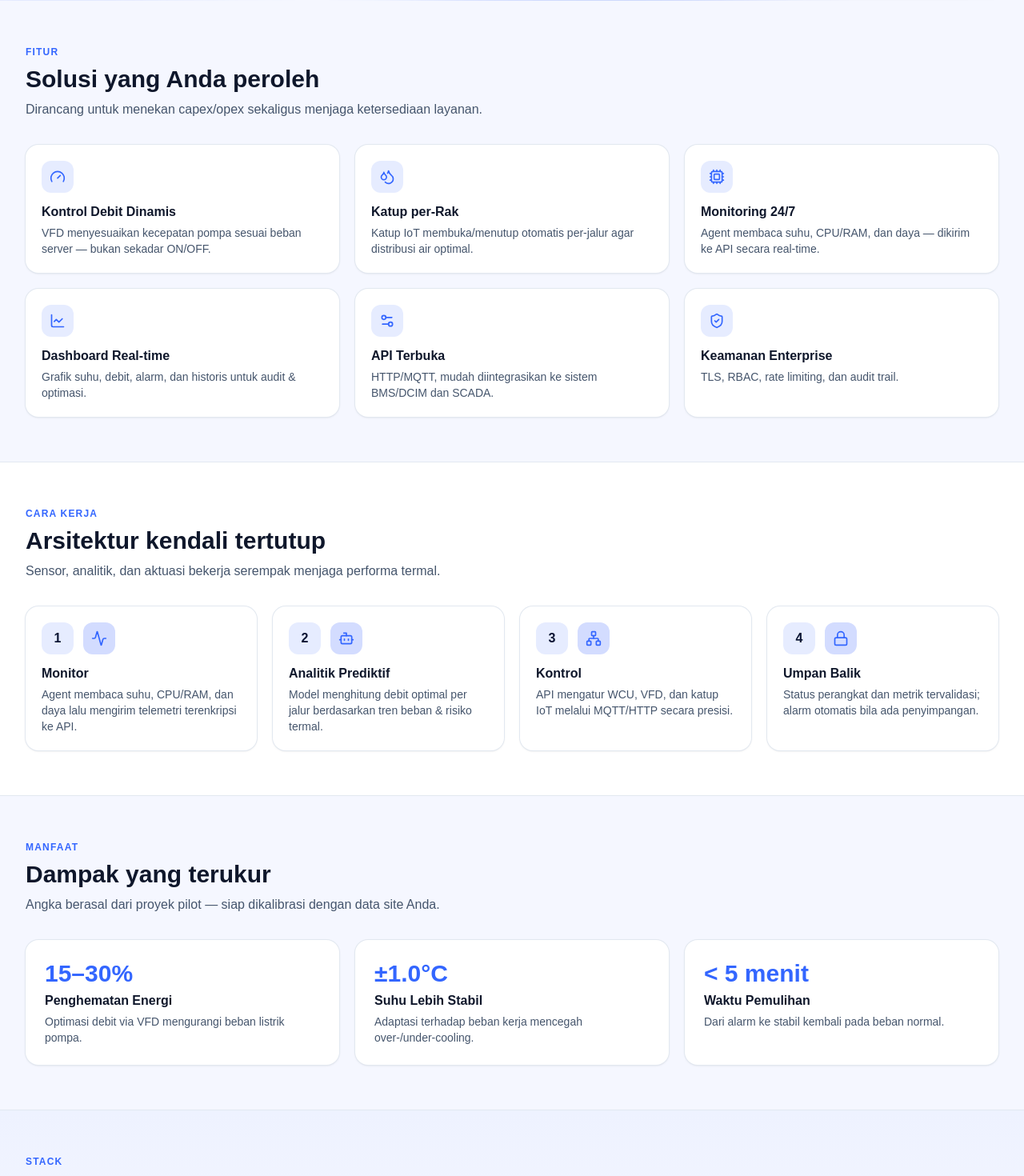
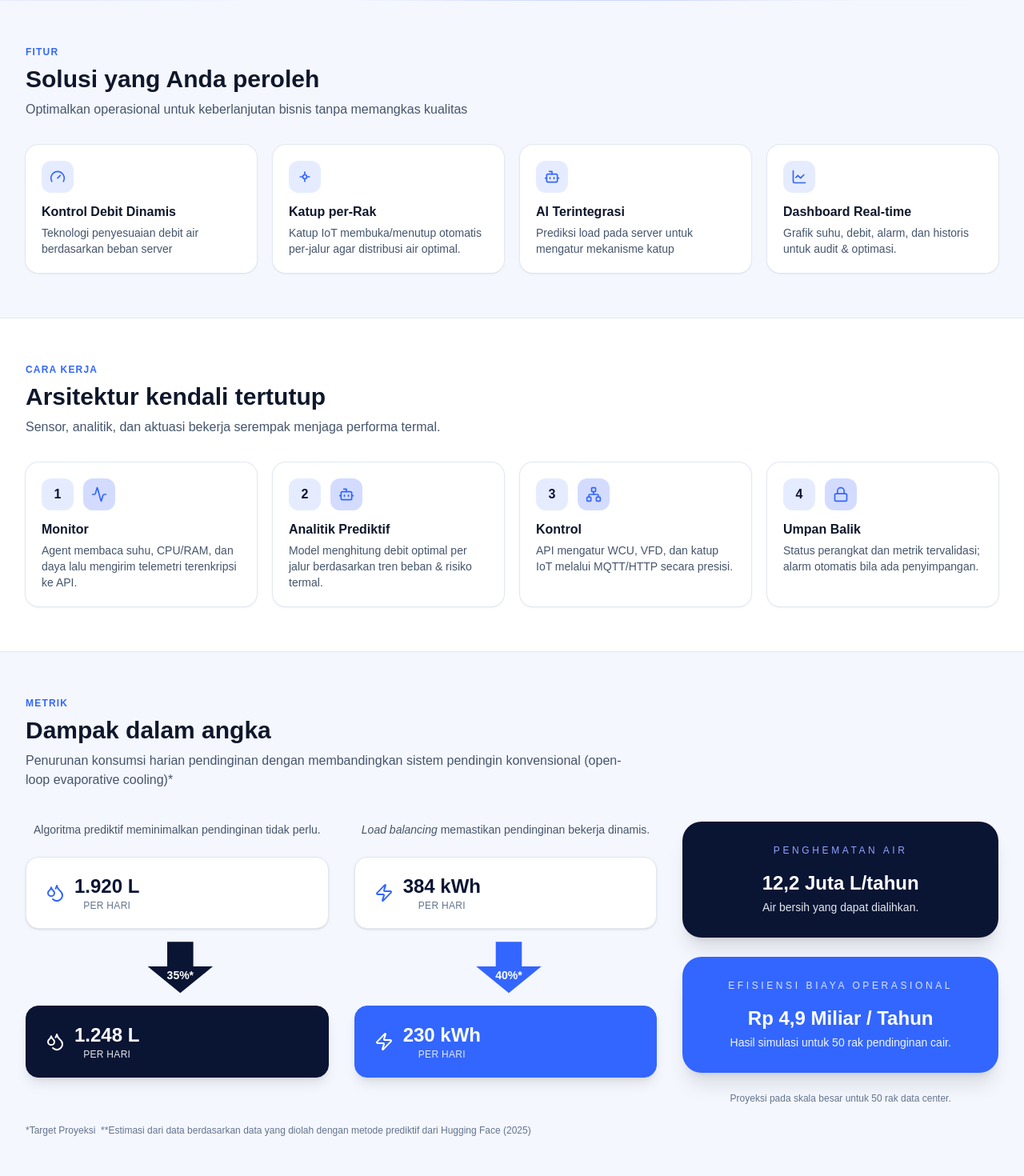
Before and after one commit to jareeee/hydrosmart, a Next.js app: page / in a window 1280 px wide. Shown: the part 820-2290 px from the top of the page at 80% size. Built offline with nearby package versions, Linux system fonts and the light colour scheme.

Commit message:
Update wording

```diff
--- a/src/app/page.tsx
+++ b/src/app/page.tsx
@@ -2,11 +2,9 @@
 
 import Image from "next/image";
 import { useState } from "react";
-import { Droplets, Gauge, Activity, ShieldCheck, Cpu, Network, Zap, LineChart, Server, Lock, Bot, Database, Settings2, Menu, X } from "lucide-react";
-import { ContactForm } from "@/components/landing/ContactForm";
+import type { LucideProps } from "lucide-react";
+import { Droplets, Gauge, Activity, ShieldCheck, Network, Zap, LineChart, Lock, Bot, Database, Menu, X, Phone, Mail } from "lucide-react";
 import { Feature } from "@/components/landing/Feature";
-import { MiniCard } from "@/components/landing/MiniCard";
-import { Outcome } from "@/components/landing/Outcome";
 import { SectionHeader } from "@/components/landing/SectionHeader";
 import { StackCard } from "@/components/landing/StackCard";
 import { Stat } from "@/components/landing/Stat";
@@ -16,9 +14,29 @@ import { Step } from "@/components/landing/Step";
  * HydroSmart — Single‑file brochure website
  * - React component, TailwindCSS styling
  * - Mobile‑first, responsive
- * - Anchor nav (Fitur, Cara Kerja, Manfaat, Stack, Kontak)
+ * - Anchor nav (Fitur, Cara Kerja, Metrik, Teknologi, Kontak)
  * - Replace placeholders (contacts, links, logos) as needed
  */
+
+const ValveIcon = (props: LucideProps) => (
+  <svg
+    width="24"
+    height="24"
+    viewBox="0 0 24 24"
+    fill="none"
+    stroke="currentColor"
+    strokeWidth="2"
+    strokeLinecap="round"
+    strokeLinejoin="round"
+    {...props}
+  >
+    <circle cx="12" cy="12" r="3" />
+    <path d="M12 5v4" />
+    <path d="M12 15v4" />
+    <path d="M5 12h4" />
+    <path d="M15 12h4" />
+  </svg>
+);
 
 export default function HydroSmartLanding() {
   const [isMobileNavOpen, setIsMobileNavOpen] = useState(false);
@@ -36,8 +54,8 @@ export default function HydroSmartLanding() {
           <div className="hidden md:flex items-center gap-6 text-sm">
             <a href="#fitur" className="hover:text-[#3366ff]">Fitur</a>
             <a href="#cara-kerja" className="hover:text-[#3366ff]">Cara Kerja</a>
-            <a href="#manfaat" className="hover:text-[#3366ff]">Manfaat</a>
-            <a href="#stack" className="hover:text-[#3366ff]">Stack</a>
+            <a href="#metrik" className="hover:text-[#3366ff]">Metrik</a>
+            <a href="#teknologi" className="hover:text-[#3366ff]">Teknologi</a>
             <a href="#contact" className="hover:text-[#3366ff]">Kontak</a>
           </div>
           <div className="hidden items-center gap-2 md:flex">
@@ -62,8 +80,8 @@ export default function HydroSmartLanding() {
           <div className="space-y-4 px-4 pb-6 pt-4 text-sm text-[#0a1433]">
             <a onClick={() => setIsMobileNavOpen(false)} href="#fitur" className="block rounded-xl bg-[#eef2ff] px-4 py-3 font-medium hover:bg-[#dbe4ff]">Fitur</a>
             <a onClick={() => setIsMobileNavOpen(false)} href="#cara-kerja" className="block rounded-xl bg-[#eef2ff] px-4 py-3 font-medium hover:bg-[#dbe4ff]">Cara Kerja</a>
-            <a onClick={() => setIsMobileNavOpen(false)} href="#manfaat" className="block rounded-xl bg-[#eef2ff] px-4 py-3 font-medium hover:bg-[#dbe4ff]">Manfaat</a>
-            <a onClick={() => setIsMobileNavOpen(false)} href="#stack" className="block rounded-xl bg-[#eef2ff] px-4 py-3 font-medium hover:bg-[#dbe4ff]">Stack</a>
+            <a onClick={() => setIsMobileNavOpen(false)} href="#metrik" className="block rounded-xl bg-[#eef2ff] px-4 py-3 font-medium hover:bg-[#dbe4ff]">Metrik</a>
+            <a onClick={() => setIsMobileNavOpen(false)} href="#teknologi" className="block rounded-xl bg-[#eef2ff] px-4 py-3 font-medium hover:bg-[#dbe4ff]">Teknologi</a>
             <a onClick={() => setIsMobileNavOpen(false)} href="#contact" className="block rounded-xl bg-[#3366ff] px-4 py-3 text-center font-semibold text-white hover:bg-[#0a1433]">Hubungi Kami</a>
           </div>
         </div>
@@ -82,7 +100,7 @@ export default function HydroSmartLanding() {
               AI &amp; IoT Untuk Efisiensi Pendinginan Air Pada Chip AI
             </h1>
             <p className="mt-4 text-slate-600 text-base sm:text-lg max-w-xl">
-              HydroSmart adalah sistem pendinginan cerdas berbasis IoT dan AI yang dirancang untuk mengoptimalkan penggunaan air pada data center. Melalui sensor suhu dan katup pintar, HydroSmart menyalurkan air hanya ke rak server yang membutuhkan pendinginan secara real-time.
+              Melalui sensor suhu dan katup pintar, HydroSmart menyalurkan air hanya ke rak server yang membutuhkan pendinginan secara real-time.
             </p>
             <div className="mt-6">
               <a
@@ -130,14 +148,12 @@ export default function HydroSmartLanding() {
       </section>
 
       <section id="fitur" className="mx-auto max-w-7xl px-4 sm:px-6 lg:px-8 py-14">
-        <SectionHeader kicker="Fitur" title="Solusi yang Anda peroleh" subtitle="Dirancang untuk menekan capex/opex sekaligus menjaga ketersediaan layanan." />
-        <div className="mt-8 grid md:grid-cols-2 lg:grid-cols-3 gap-5">
-          <Feature icon={Gauge} title="Kontrol Debit Dinamis" desc="VFD menyesuaikan kecepatan pompa sesuai beban server — bukan sekadar ON/OFF." />
-          <Feature icon={Droplets} title="Katup per‑Rak" desc="Katup IoT membuka/menutup otomatis per‑jalur agar distribusi air optimal." />
-          <Feature icon={Cpu} title="Monitoring 24/7" desc="Agent membaca suhu, CPU/RAM, dan daya — dikirim ke API secara real‑time." />
+        <SectionHeader kicker="Fitur" title="Solusi yang Anda peroleh" subtitle="Optimalkan operasional untuk keberlanjutan bisnis tanpa memangkas kualitas" />
+        <div className="mt-8 grid md:grid-cols-2 lg:grid-cols-4 gap-5">
+          <Feature icon={Gauge} title="Kontrol Debit Dinamis" desc="Teknologi penyesuaian debit air berdasarkan beban server" />
+          <Feature icon={ValveIcon} title="Katup per-Rak" desc="Katup IoT membuka/menutup otomatis per-jalur agar distribusi air optimal." />
+          <Feature icon={Bot} title="AI Terintegrasi" desc="Prediksi load pada server untuk mengatur mekanisme katup" />
           <Feature icon={LineChart} title="Dashboard Real‑time" desc="Grafik suhu, debit, alarm, dan historis untuk audit & optimasi." />
-          <Feature icon={Settings2} title="API Terbuka" desc="HTTP/MQTT, mudah diintegrasikan ke sistem BMS/DCIM dan SCADA." />
-          <Feature icon={ShieldCheck} title="Keamanan Enterprise" desc="TLS, RBAC, rate limiting, dan audit trail." />
         </div>
       </section>
 
@@ -153,18 +169,93 @@ export default function HydroSmartLanding() {
         </div>
       </section>
 
-      <section id="manfaat" className="mx-auto max-w-7xl px-4 sm:px-6 lg:px-8 py-14">
-        <SectionHeader kicker="Manfaat" title="Dampak yang terukur" subtitle="Angka berasal dari proyek pilot — siap dikalibrasi dengan data site Anda." />
-        <div className="mt-8 grid md:grid-cols-3 gap-5">
-          <Outcome title="Penghematan Energi" value="15–30%" desc="Optimasi debit via VFD mengurangi beban listrik pompa." />
-          <Outcome title="Suhu Lebih Stabil" value="±1.0°C" desc="Adaptasi terhadap beban kerja mencegah over‑/under‑cooling." />
-          <Outcome title="Waktu Pemulihan" value="&lt; 5 menit" desc="Dari alarm ke stabil kembali pada beban normal." />
+      <section id="metrik" className="mx-auto max-w-7xl px-4 sm:px-6 lg:px-8 py-14">
+        <SectionHeader kicker="Metrik" title="Dampak dalam angka" subtitle="Penurunan konsumsi harian pendinginan dengan membandingkan sistem pendingin konvensional (open-loop evaporative cooling)*" />
+        <div className="mt-10 grid gap-8 lg:grid-cols-[minmax(0,2fr)_minmax(0,1fr)] text-center">
+          <div className="grid gap-8 md:grid-cols-2">
+            <div className="space-y-6">
+              <p className="text-sm text-slate-600">Algoritma prediktif meminimalkan pendinginan tidak perlu.</p>
+              <div className="flex flex-col gap-4">
+                <div className="rounded-2xl border border-slate-200 bg-white px-6 py-5 shadow-sm">
+                  <div className="flex items-center gap-3">
+                    <Droplets className="h-6 w-6 text-[#3366ff]" aria-hidden />
+                    <div>
+                      <p className="text-2xl font-semibold text-[#0a1433]">1.920 L</p>
+                      <p className="text-xs uppercase tracking-wide text-slate-500">per hari</p>
+                    </div>
+                  </div>
+                </div>
+                <div className="flex justify-center pl-2">
+                  <div
+                    className="inline-flex h-16 min-w-[4.5rem] items-end justify-end px-6 pb-3 text-sm font-semibold text-white shadow-md"
+                    style={{ backgroundColor: "#0a1433", clipPath: "polygon(30% 0%, 70% 0%, 70% 48%, 100% 48%, 50% 100%, 0% 48%, 30% 48%)" }}
+                  >
+                    35%*
+                  </div>
+                </div>
+                <div className="rounded-2xl border border-[#0a1433] bg-[#0a1433] px-6 py-5 text-white shadow-lg">
+                  <div className="flex items-center gap-3">
+                    <Droplets className="h-6 w-6 text-white" aria-hidden />
+                    <div>
+                      <p className="text-2xl font-semibold">1.248 L</p>
+                      <p className="text-xs uppercase tracking-wide text-slate-200">per hari</p>
+                    </div>
+                  </div>
+                </div>
+              </div>
+            </div>
+            <div className="space-y-6">
+              <p className="text-sm text-slate-600"><span className="italic">Load balancing</span> memastikan pendinginan bekerja dinamis.</p>
+              <div className="flex flex-col gap-4">
+                <div className="rounded-2xl border border-slate-200 bg-white px-6 py-5 shadow-sm">
+                  <div className="flex items-center gap-3">
+                    <Zap className="h-6 w-6 text-[#3366ff]" aria-hidden />
+                    <div>
+                      <p className="text-2xl font-semibold text-[#0a1433]">384 kWh</p>
+                      <p className="text-xs uppercase tracking-wide text-slate-500">per hari</p>
+                    </div>
+                  </div>
+                </div>
+                <div className="flex justify-center pl-2">
+                  <div
+                    className="inline-flex h-16 min-w-[4.5rem] items-end justify-end px-6 pb-3 text-sm font-semibold text-white shadow-md"
+                    style={{ backgroundColor: "#3366ff", clipPath: "polygon(30% 0%, 70% 0%, 70% 48%, 100% 48%, 50% 100%, 0% 48%, 30% 48%)" }}
+                  >
+                    40%*
+                  </div>
+                </div>
+                <div className="rounded-2xl border border-[#3366ff] bg-[#3366ff] px-6 py-5 text-white shadow-lg">
+                  <div className="flex items-center gap-3">
+                    <Zap className="h-6 w-6 text-white" aria-hidden />
+                    <div>
+                      <p className="text-2xl font-semibold">230 kWh</p>
+                      <p className="text-xs uppercase tracking-wide text-slate-200">per hari</p>
+                    </div>
+                  </div>
+                </div>
+              </div>
+            </div>
+          </div>
+          <div className="space-y-6">
+            <div className="rounded-3xl bg-[#0a1433] px-6 py-7 text-white shadow-xl">
+              <p className="text-xs uppercase tracking-[0.3em] text-[#8fa4ff]">Penghematan Air</p>
+              <p className="mt-4 text-2xl font-bold leading-snug">12,2 Juta L/tahun</p>
+              <p className="mt-1 text-sm text-slate-200">Air bersih yang dapat dialihkan.</p>
+            </div>
+            <div className="rounded-3xl bg-[#3366ff] px-6 py-7 text-white shadow-xl">
+              <p className="text-xs uppercase tracking-[0.3em] text-[#dbe4ff]">Efisiensi Biaya Operasional</p>
+              <p className="mt-4 text-2xl font-bold leading-snug">Rp 4,9 Miliar / Tahun</p>
+              <p className="mt-1 text-sm text-slate-100">Hasil simulasi untuk 50 rak pendinginan cair.</p>
+            </div>
+            <p className="text-xs text-slate-500">Proyeksi pada skala besar untuk 50 rak data center.</p>
+          </div>
         </div>
+        <p className="mt-6 text-xs text-slate-500">*Target Proyeksi&nbsp;&nbsp;**Estimasi dari data berdasarkan data yang diolah dengan metode prediktif dari Hugging Face (2025)</p>
       </section>
 
-      <section id="stack" className="bg-gradient-to-b from-[#eef2ff] to-[#f8f9ff] border-t border-slate-200">
+      <section id="teknologi" className="bg-gradient-to-b from-[#eef2ff] to-[#f8f9ff] border-t border-slate-200">
         <div className="mx-auto max-w-7xl px-4 sm:px-6 lg:px-8 py-14">
-          <SectionHeader kicker="Stack" title="Teknologi & Integrasi" subtitle="Terbuka untuk otomasi industri maupun orkestrasi cloud Anda." />
+          <SectionHeader kicker="Teknologi" title="Teknologi & Integrasi" subtitle="Teknologi menyesuaikan dengan standar industri yang dapat di andalkan." />
           <div className="mt-8 grid md:grid-cols-3 gap-5">
             <StackCard title="API Service" items={["Go", "REST", "MQTT", "TLS"]} icon={Database} />
             <StackCard title="Front‑End" items={["React", "Tailwind", "WebSockets", "PWA"]} icon={LineChart} />
@@ -174,29 +265,43 @@ export default function HydroSmartLanding() {
       </section>
 
       <section id="contact" className="mx-auto max-w-7xl px-4 sm:px-6 lg:px-8 py-16">
-        <div className="rounded-3xl bg-white shadow-xl ring-1 ring-slate-200 p-8 md:p-10 grid lg:grid-cols-2 gap-8 items-center">
-          <div>
-            <h3 className="text-2xl font-bold">Siap bahas roadmap pendinginan & investasi?</h3>
-            <p className="mt-3 text-slate-600">Tim HydroSmart membantu kajian kapasitas, menghitung ROI terukur, dan menyiapkan rencana implementasi bertahap bagi operator maupun investor infrastruktur.</p>
-            <ul className="mt-4 text-sm text-slate-700 space-y-2">
-              <li className="flex items-center gap-2"><ShieldCheck className="w-4 h-4 text-[#0a1433]"/> NDA dua arah untuk data teknis & rencana investasi</li>
-              <li className="flex items-center gap-2"><Zap className="w-4 h-4 text-[#3366ff]"/> Respons strategis dalam 1 hari kerja</li>
+        <div className="rounded-3xl bg-white shadow-xl ring-1 ring-slate-200 p-8 md:p-10 flex flex-col gap-8 md:flex-row md:items-center md:justify-between">
+          <div className="max-w-lg space-y-4">
+            <h3 className="text-2xl font-bold text-[#0a1433]">Siap bahas roadmap pendinginan & investasi?</h3>
+            <p className="text-slate-600">HydroSmart, menjadikan AI berkelanjutan tanpa mengorbankan air.</p>
+            <ul className="text-sm text-slate-700 space-y-2">
+              <li className="flex items-center gap-2"><ShieldCheck className="h-4 w-4 text-[#0a1433]" /> NDA dua arah untuk data teknis & rencana investasi</li>
+              <li className="flex items-center gap-2"><Zap className="h-4 w-4 text-[#3366ff]" /> Respons strategis dalam 1 hari kerja</li>
             </ul>
           </div>
-          <ContactForm />
+          <div className="flex w-full flex-col gap-4 sm:flex-row sm:items-center sm:justify-end md:w-auto">
+            <a
+              href="https://wa.me/6287886863438"
+              className="flex w-full items-center gap-3 rounded-2xl border border-slate-200 bg-[#eef2ff] px-5 py-4 text-sm font-semibold text-[#0a1433] transition hover:border-[#0a1433] hover:bg-white sm:w-auto"
+            >
+              <span className="flex h-10 w-10 items-center justify-center rounded-2xl bg-white text-[#0a1433] shadow-inner">
+                <Phone className="h-5 w-5" aria-hidden />
+              </span>
+              +6287886863438
+            </a>
+            <a
+              href="mailto:ceo@hydrosmart.pro"
+              className="flex w-full items-center gap-3 rounded-2xl border border-slate-200 bg-[#eef2ff] px-5 py-4 text-sm font-semibold text-[#0a1433] transition hover:border-[#3366ff] hover:bg-white sm:w-auto"
+            >
+              <span className="flex h-10 w-10 items-center justify-center rounded-2xl bg-white text-[#3366ff] shadow-inner">
+                <Mail className="h-5 w-5" aria-hidden />
+              </span>
+              ceo@hydrosmart.pro
+            </a>
+          </div>
         </div>
       </section>
 
       <footer className="bg-white border-t border-slate-200">
         <div className="mx-auto max-w-7xl px-4 sm:px-6 lg:px-8 py-10 text-sm text-slate-600 grid md:grid-cols-2 gap-6">
-          <div>
-            <div className="flex items-center gap-3 font-semibold text-[#0a1433]">
-              <div className="relative h-20 w-20">
-                <Image src="/logo.svg" alt="HydroSmart logo" fill sizes="48px" className="object-contain" />
-              </div>
+            <div className="relative h-30 w-30">
+              <Image src="/logo.svg" alt="HydroSmart logo" fill sizes="48px" className="object-contain" />
             </div>
-            <p className="mt-2 max-w-md text-[#0a1433]">Platform pendinginan cair dengan kecerdasan prediktif untuk pusat data — menjaga stabilitas termal, menekan energi, dan meningkatkan valuasi aset.</p>
-          </div>
           <div className="flex md:justify-end items-start gap-8">
             <div>
               <div className="font-semibold text-slate-800">Tautan</div>
```
